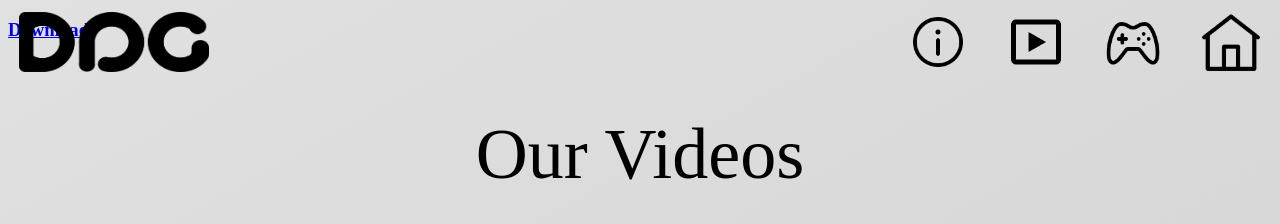
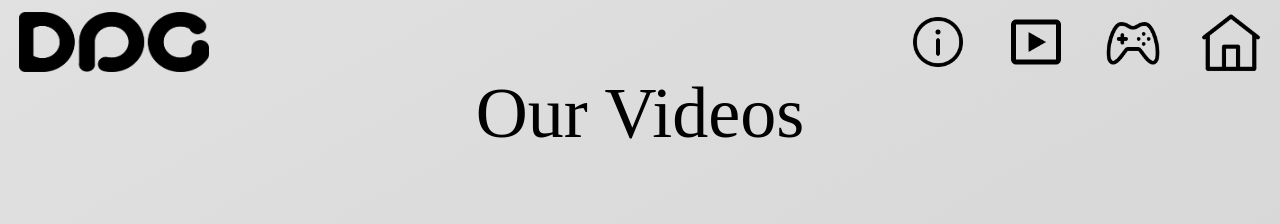
Before and after one commit to DPGsite/DPG.github.io, a plain HTML site: page videos.html in a window 1280 px wide. Shown: the top 224 px of the page. Drawn offline with Linux system fonts and the light colour scheme.

Commit message:
Update videos.html

```diff
--- a/videos.html
+++ b/videos.html
@@ -30,9 +30,7 @@
                   </a>
                   </div>
             </navbar>
-            <a href="Files/Death_Dungeon_DPG_1.10.6.rar" download>
-                  <h3 class="Downloadicon">Download</h3>
-            </a>
+<!--  -->
             <p class="videotitle">Our Videos</p>
             <h1 class="h1advertisedpg">Advertise DPG</h1>
             <iframe src="https://drive.google.com/file/d/1drFD8IQFEEmr7THdfuwjLr3dTSF9m5zX/preview" width="640" height="480" allow="autoplay"></iframe>
```
